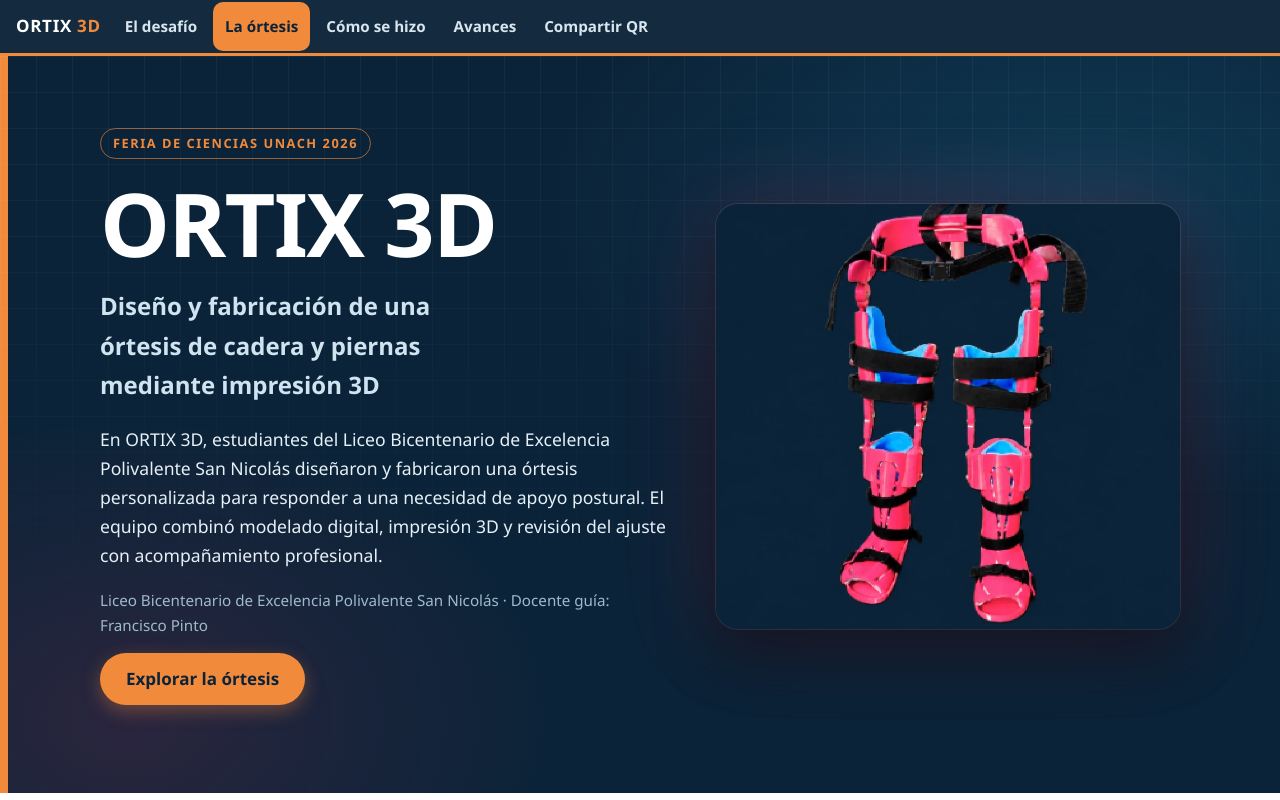
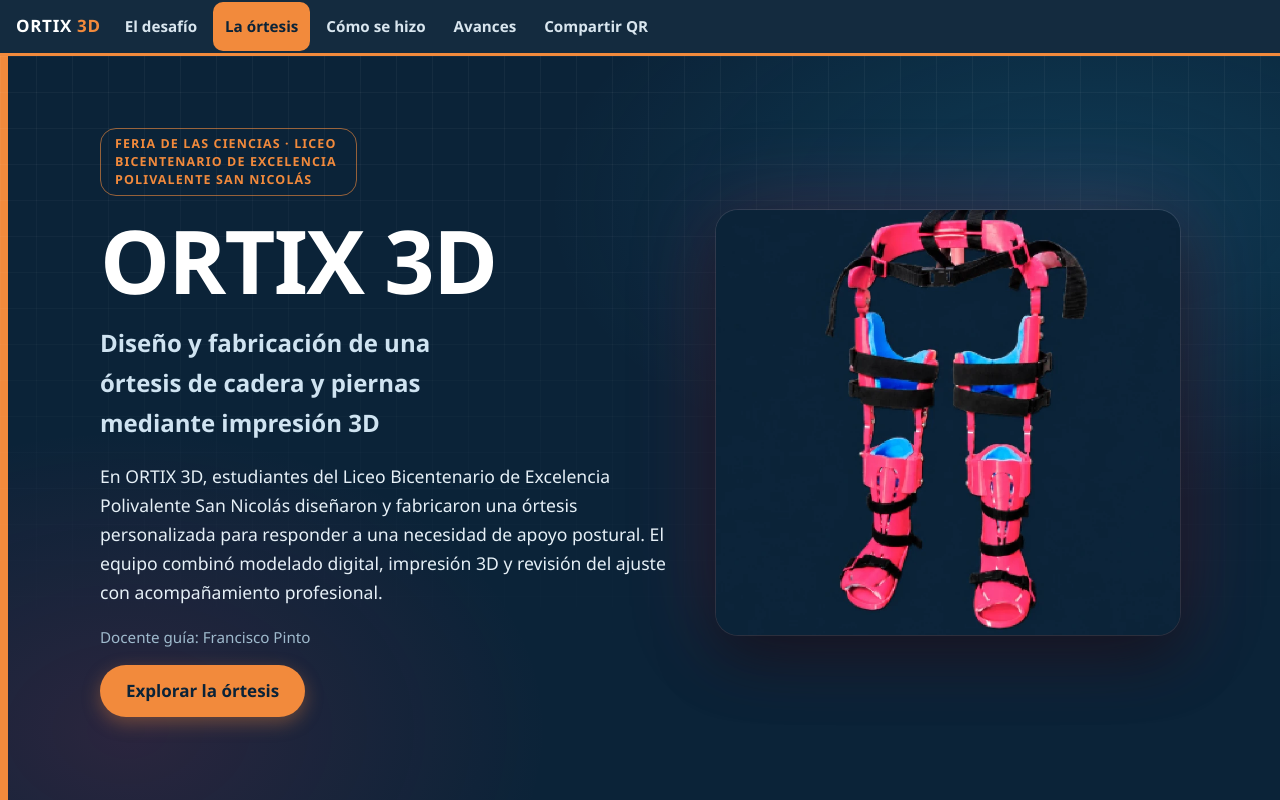
Before and after one commit to panchopinto/ortix-3d, a plain HTML site: page index.html in a window 1280 px wide. Shown: the top 800 px of the page. Drawn offline with Linux system fonts and the light colour scheme.

Commit message:
feat: cambia el rotulo de la feria por Feria de las Ciencias y el liceo

```diff
--- a/css/styles.css
+++ b/css/styles.css
@@ -52,7 +52,7 @@ code { font-family: ui-monospace, "Cascadia Mono", Consolas, monospace; }
 .portada__rejilla { position: absolute; inset: 0; background-image: linear-gradient(rgba(255,255,255,.045) 1px, transparent 1px), linear-gradient(90deg, rgba(255,255,255,.045) 1px, transparent 1px); background-size: 36px 36px; -webkit-mask-image: linear-gradient(180deg, #000, transparent 85%); mask-image: linear-gradient(180deg, #000, transparent 85%); }
 .portada::before { content: ""; position: absolute; left: 0; top: 0; bottom: 0; width: 8px; background: var(--naranja); }
 .portada__grid { position: relative; display: grid; gap: 24px; }
-.etiqueta { display: inline-block; margin: 0 0 14px; padding: 4px 12px; font-size: .8rem; font-weight: 700; letter-spacing: .12em; text-transform: uppercase; color: var(--naranja); border: 1px solid rgba(242, 138, 60, .6); border-radius: 999px; }
+.etiqueta { display: inline-block; max-width: 36ch; margin: 0 0 14px; padding: 6px 14px; font-size: .78rem; font-weight: 700; line-height: 1.45; letter-spacing: .09em; text-transform: uppercase; color: var(--naranja); border: 1px solid rgba(242, 138, 60, .6); border-radius: 16px; }
 .portada h1 { font-size: clamp(3rem, 14vw, 5.5rem); font-weight: 800; letter-spacing: -.02em; }
 .portada__sub { margin: 12px 0 0; font-size: clamp(1.1rem, 4.2vw, 1.5rem); font-weight: 600; color: #cfe3f1; max-width: 30ch; }
 .portada__foto { margin: 0; justify-self: center; width: min(100%, 460px); }
--- a/index.html
+++ b/index.html
@@ -4,12 +4,12 @@
   <meta charset="utf-8">
   <meta name="viewport" content="width=device-width, initial-scale=1, viewport-fit=cover">
   <title>ORTIX 3D | Órtesis de cadera y piernas con impresión 3D</title>
-  <meta name="description" content="ORTIX 3D: estudiantes del Liceo Bicentenario de Excelencia Polivalente San Nicolás diseñaron y fabricaron una órtesis de cadera y piernas con impresión 3D. Feria de Ciencias UNACh 2026.">
+  <meta name="description" content="ORTIX 3D: estudiantes del Liceo Bicentenario de Excelencia Polivalente San Nicolás diseñaron y fabricaron una órtesis de cadera y piernas con impresión 3D. Feria de las Ciencias.">
   <meta name="theme-color" content="#0b2338">
   <meta property="og:type" content="website">
   <meta property="og:locale" content="es_CL">
   <meta property="og:title" content="ORTIX 3D | Órtesis de cadera y piernas con impresión 3D">
-  <meta property="og:description" content="Diseño y fabricación de una órtesis de cadera y piernas mediante impresión 3D. Feria de Ciencias UNACh 2026.">
+  <meta property="og:description" content="Diseño y fabricación de una órtesis de cadera y piernas mediante impresión 3D. Feria de las Ciencias.">
   <meta property="og:image" content="img/ortix-compartir.jpg">
   <link rel="icon" type="image/svg+xml" href="img/favicon.svg">
   <link rel="stylesheet" href="css/styles.css">
@@ -39,7 +39,7 @@
       <div class="portada__rejilla" aria-hidden="true"></div>
       <div class="contenedor portada__grid">
         <div class="portada__texto">
-          <p class="etiqueta">Feria de Ciencias UNACh 2026</p>
+          <p class="etiqueta">Feria de las Ciencias · Liceo Bicentenario de Excelencia Polivalente San Nicolás</p>
           <h1 id="titulo-portada">ORTIX 3D</h1>
           <p class="portada__sub">Diseño y fabricación de una órtesis de cadera y piernas mediante impresión 3D</p>
         </div>
@@ -54,7 +54,7 @@
 
         <div class="portada__cuerpo">
           <p class="portada__intro">En ORTIX 3D, estudiantes del Liceo Bicentenario de Excelencia Polivalente San Nicolás diseñaron y fabricaron una órtesis personalizada para responder a una necesidad de apoyo postural. El equipo combinó modelado digital, impresión 3D y revisión del ajuste con acompañamiento profesional.</p>
-          <p class="portada__creditos">Liceo Bicentenario de Excelencia Polivalente San Nicolás · Docente guía: Francisco Pinto</p>
+          <p class="portada__creditos">Docente guía: Francisco Pinto</p>
           <a class="boton" href="#ortesis">Explorar la órtesis</a>
         </div>
       </div>
@@ -255,7 +255,7 @@
         <p class="sobretitulo">Fuentes</p>
         <h2 id="t-ref">Referencias y créditos</h2>
         <ul class="referencias">
-          <li><strong>Fuente del contenido:</strong> póster «ORTIX 3D» presentado en la Feria de Ciencias UNACh 2026.</li>
+          <li><strong>Fuente del contenido:</strong> póster «ORTIX 3D» presentado en la Feria de las Ciencias.</li>
           <li><strong>Registros del equipo:</strong> prototipo físico y registros de diseño, pruebas y entrega del equipo ORTIX 3D (2024–2026).</li>
           <li><strong>Referencia general del área:</strong> Organización Mundial de la Salud (2017). <a href="https://www.who.int/publications/i/item/9789241512480" target="_blank" rel="noopener noreferrer"><cite>WHO standards for prosthetics and orthotics</cite></a>.</li>
           <li><strong>Bibliografía de contexto</strong> (extremidad superior): Schwartz, D. A. y Schofield, K. A. (2023). Utilization of 3D printed orthoses for musculoskeletal conditions of the upper extremity: a systematic review. <i>Journal of Hand Therapy, 36</i>(1), 166–178. <a href="https://doi.org/10.1016/j.jht.2021.10.005" target="_blank" rel="noopener noreferrer">doi.org/10.1016/j.jht.2021.10.005</a></li>
@@ -267,7 +267,7 @@
 
   <footer class="pie">
     <div class="contenedor">
-      <p><strong>ORTIX 3D</strong> · Feria de Ciencias UNACh 2026 · Liceo Bicentenario de Excelencia Polivalente San Nicolás</p>
+      <p><strong>ORTIX 3D</strong> · Feria de las Ciencias · Liceo Bicentenario de Excelencia Polivalente San Nicolás</p>
       <p class="pie__nota">Sitio informativo y educativo. No reemplaza la evaluación de profesionales de la salud.</p>
     </div>
   </footer>
```
Also changed, not shown: 1 other file.
